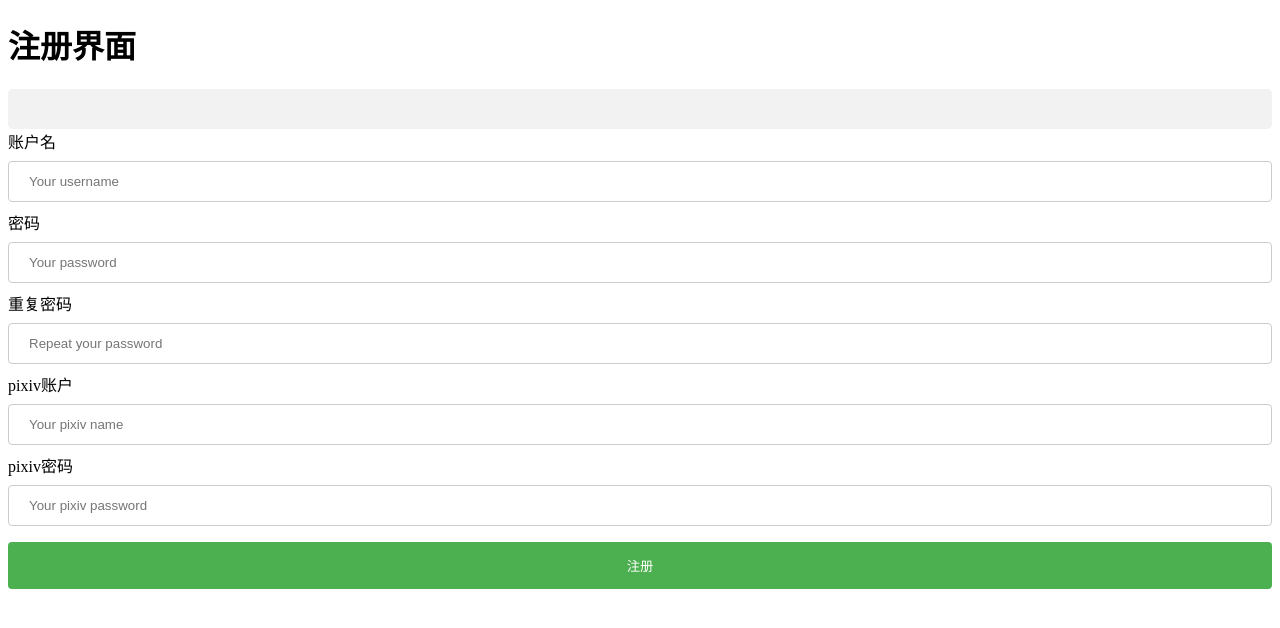
After one commit to camenkc/PixivRecomSys, a Flask app: page /register in a window 1280 px wide. The commit adds this page. Shown: the top 628 px of the page. Run offline with Flask 2, Linux system fonts and the light colour scheme; some libraries are stand-ins or nearby versions.

Commit message:
保存一下

```diff
--- a/Flask/app.py
+++ b/Flask/app.py
@@ -6,12 +6,21 @@ from flask import Flask
 from flask import render_template
 from datetime import timedelta
 from flask import redirect
-
+import pymysql.cursors
 
 app = Flask(__name__) #创建一个swgi应用
 app.config['SEND_FILE_MAX_AGE_DEFAULT'] = timedelta(seconds=5)
 Moment(app)
 
+#设置一个数据库链接
+def get_conn():
+    connection = pymysql.connect(host='rm-bp10wr08s7nl319dcyo.mysql.rds.aliyuncs.com',
+                        user='pixiv_rec_staff',
+                        password='!5xDWVQJg4u3C9c',
+                        db='pixiv_user',
+                        charset='utf8mb4',
+                        cursorclass=pymysql.cursors.DictCursor)
+    return connection
 
 @app.route('/')
 def JumpToIndex():
@@ -19,7 +28,25 @@ def JumpToIndex():
 
 @app.route('/index')
 def index():
+    connection = get_conn()
+
+    try:
+        with connection.cursor() as cursor:
+            sql = "SELECT `PixivID`, `Pixivpw`,`Username` `Userpw` FROM `d_user_account`"
+            cursor.execute(sql)
+            user_info = cursor.fetchall()
+            return render_template("index.html", user_info = user_info)
+    finally:
+        connection.close()
     return render_template('index.html')
+
+@app.route('/main')
+def login():
+    return render_template('main.html')
+
+@app.route('/register')
+def register():
+    return render_template('register.html')
 
 
 @app.route('/time')
--- /dev/null
+++ b/Flask/templates/register.html
@@ -0,0 +1,90 @@
+<!DOCTYPE html>
+<html>
+	<head>
+		<meta charset="utf-8">
+		<title>Welcome to PIXIVRemSys</title>
+		<h1>注册界面</h1>
+		<style>
+			input[type=text], select {
+			  width: 100%;
+			  padding: 12px 20px;
+			  margin: 8px 0;
+			  display: inline-block;
+			  border: 1px solid #ccc;
+			  border-radius: 4px;
+			  box-sizing: border-box;
+			}
+
+			input[type=button] {
+			  width: 100%;
+			  background-color: #4CAF50;
+			  color: white;
+			  padding: 14px 20px;
+			  margin: 8px 0;
+			  border: none;
+			  border-radius: 4px;
+			  cursor: pointer;
+			}
+
+			div {
+			  border-radius: 5px;
+			  background-color: #f2f2f2;
+			  padding: 20px;
+			}
+        </style>
+        <script type="text/javascript">
+			function register() {
+				var username = document.getElementById("username").value;
+				var password = document.getElementById("password").value;
+                var repeat_pwd = document.getElementById("repeat_pwd").value;
+                var pixiv_name = document.getElementById("pixiv_name").value;
+                var pixiv_pwd = document.getElementById("pixiv_pwd").value;
+
+
+				if(username == "" || password == "" || repeat_pwd == "" || pixiv_name == "" || pixiv_pwd =="") {
+						alert("输入不能为空！");
+                        clear_text();
+						return false;
+					}
+				else if(!(password == repeat_pwd)){
+					alert("密码需要一致！");
+                    clear_text();
+					return false;
+				}else{
+                    alert("注册成功！");
+                    clear_text();
+                }
+
+            function clear_text(){
+                var username = document.getElementById("username").value = "";
+				var password = document.getElementById("password").value = "";
+                var repeat_pwd = document.getElementById("repeat_pwd").value = "";
+                var pixiv_name = document.getElementById("pixiv_name").value = "";
+                var pixiv_pwd = document.getElementById("pixiv_pwd").value = "";
+            }
+		}
+		</script>
+	</head>
+
+	<body>
+		<div class="header"></div>
+
+			<form name="registerForm">
+				<label for="username">账户名</label>
+				<input type="text" id="username" name="username" placeholder="Your username">
+				<label for="password">密码</label>
+                <input type="text" id="password" name="password" placeholder="Your password">
+                <label for="repeat_pwd">重复密码</label>
+				<input type="text" id="repeat_pwd" name="repeat_pwd" placeholder="Repeat your password">
+                <label for="pixiv_name">pixiv账户</label>
+				<input type="text" id="pixiv_name" name="pixiv_name" placeholder="Your pixiv name">
+				<label for="pixiv_pwd">pixiv密码</label>
+                <input type="text" id="pixiv_pwd" name="pixiv_pwd" placeholder="Your pixiv password">
+                <input type="button" class = "button" value="注册" onclick = "register()">
+			</form>
+
+        </div>
+
+	</body>
+
+</html>
```
Also changed, not shown: Flask/templates/index.html (+81 -1 lines), Flask/templates/main.html (added, +14 -0 lines), Flask/templates/user/time.html (added, +16 -0 lines).
